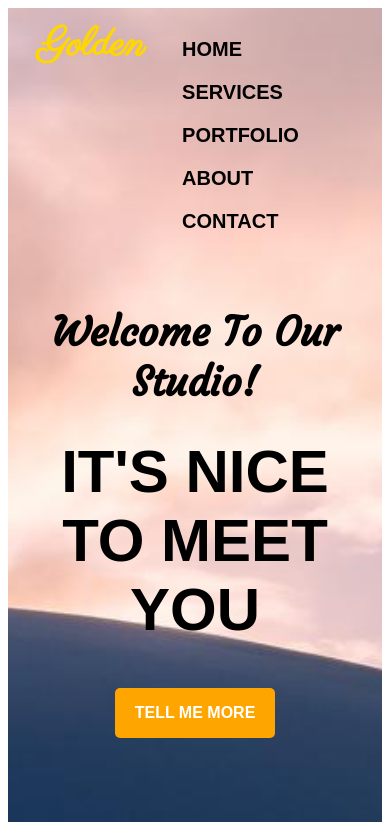
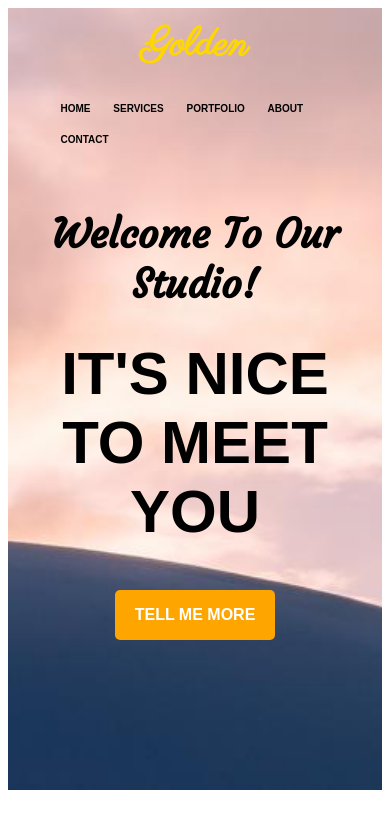
Before and after one commit to Caster22/Task-4.6, a website: page index.html in a window 390 px wide. Shown: the top 822 px of the page. Drawn offline with Linux system fonts and the light colour scheme.

Commit message:
Fix splash and footer

```diff
--- a/index.html
+++ b/index.html
@@ -13,10 +13,10 @@
     <header class="splash">
         <div class="container">
             <div class="row">
-                <div class="col-2">
+                <div class="col-12 col-md-2">
                     <h3 class="nav-title"> Golden</h3>
                 </div>
-                <div class="col-8">
+                <div class="col-12 col-md-8 wrap">
                     <ul class="nav-list">
                         <li class="down-menu">
                             <a href="#">MENU</a>
--- a/sass/style.scss
+++ b/sass/style.scss
@@ -42,7 +42,7 @@ $font-cursive: 'Courgette', Sans-Serif;
     padding-top: 10px;
     font-family: $font-text;
     font-weight: bold;
-    font-size: 20px;
+    font-size: 14px;
     float: right;
     li {
       padding: 10px;
@@ -151,6 +151,7 @@ $font-cursive: 'Courgette', Sans-Serif;
     padding-bottom: 30px;
     .card-port {
       box-shadow: 0 4px 8px 0 rgba(0, 0, 0, 0.2), 0 6px 20px 0 rgba(0, 0, 0, 0.19);
+      background-color: white;
       h4 {
         font-family: $font-text;
         font-size: 20px;
@@ -205,3 +206,34 @@ $font-cursive: 'Courgette', Sans-Serif;
     }
   }
 }
+
+/*Media*/
+
+@media (max-width: 991px) {
+  .splash{
+    .row {
+      justify-content: center;
+      h3 {
+        text-align: center;
+      }
+      .nav-list {
+        font-size: 10px;
+        padding: 0;
+        float: none;
+        left: 50%;
+        right: 50%;
+        padding-left: 8%;
+      }
+    }
+  }
+  .foot {
+    .copy {
+      text-align: center;
+      padding-top: 40px;
+    }
+    .foot-list {
+      text-align: center;
+      padding: 0;
+    }
+  }
+}
```
Also changed, not shown: css/style.css, 1 other file.
